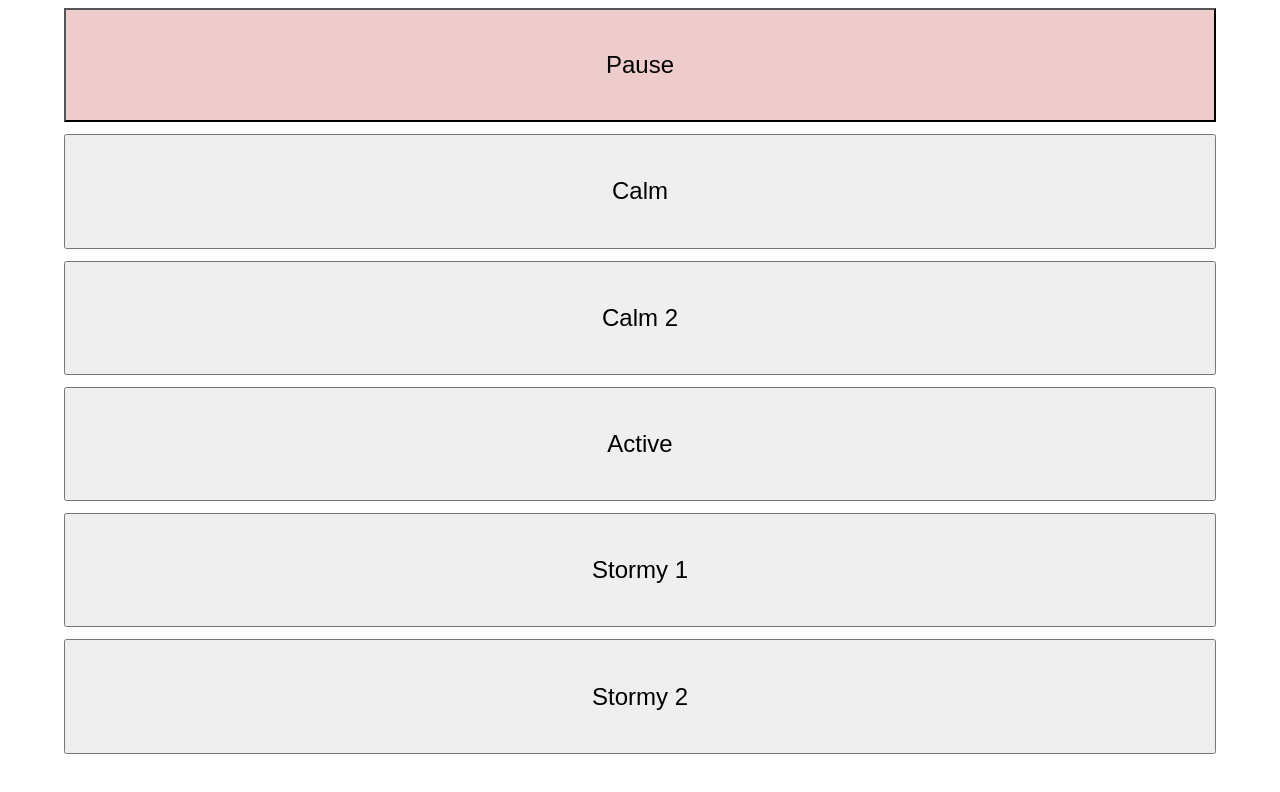
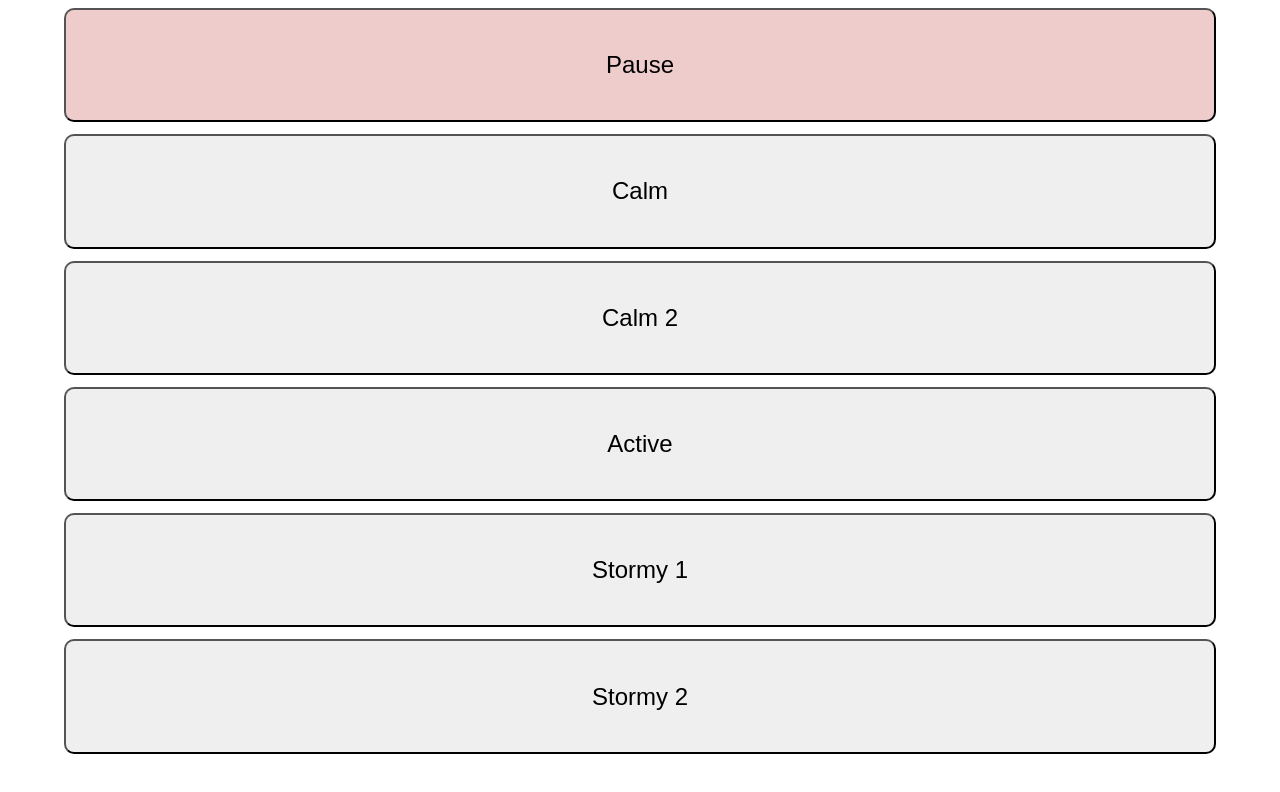
Before and after one commit to revin/island-time, a plain HTML site: page index.html in a window 1280 px wide. Drawn offline with Linux system fonts and the light colour scheme.

Commit message:
tweak roundedness

```diff
--- a/index.html
+++ b/index.html
@@ -9,6 +9,7 @@ button {
   width: 90vw;
   height: calc(100vh / 7);
   font-size: 150%;
+  border-radius: 10px;
 }
 .active {
   background-color: #cec;
```
